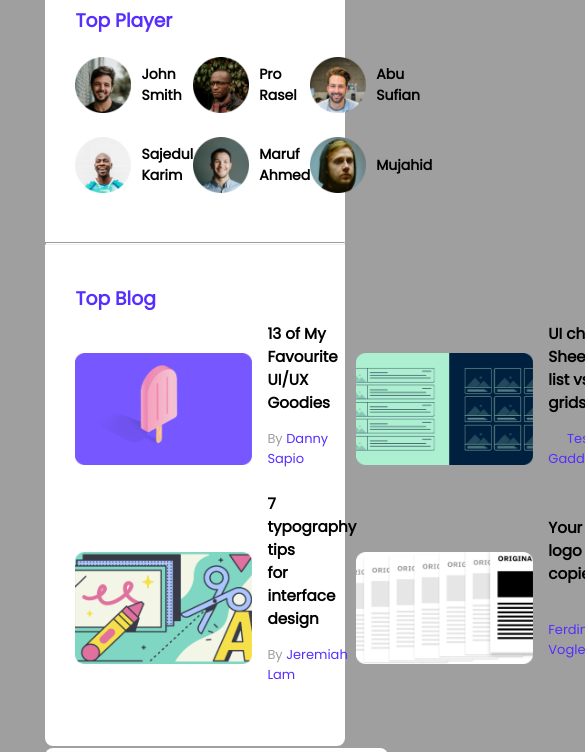
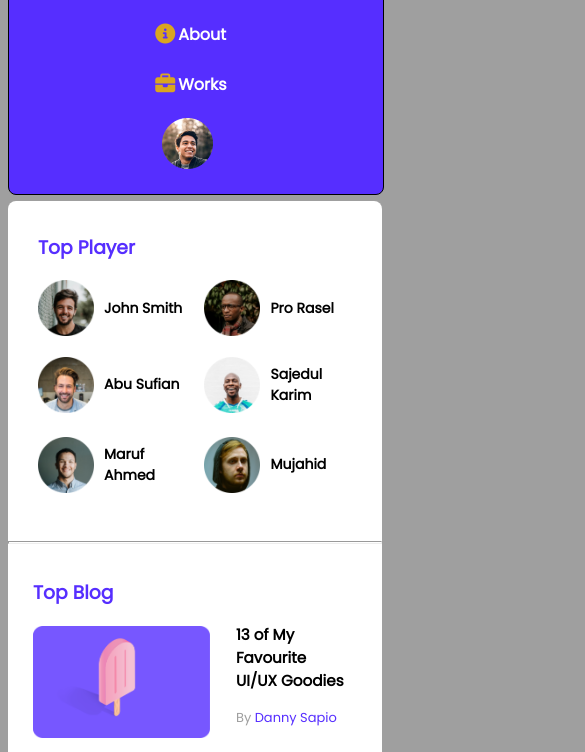
Before and after one commit to Pritom07/Responsive_Leader_board, a plain HTML site: page index.html in a window 390 px wide. Shown: the part 115-867 px from the top of the page, 585 px wide, since content can reach past the window. Drawn offline with Linux system fonts and the light colour scheme.

Commit message:
small-device-media-query

```diff
--- a/style.css
+++ b/style.css
@@ -53,12 +53,6 @@ nav {
     font-size: 20px;
 }
 
-.menu li img {
-    width: 51px;
-    height: 51px;
-    position: relative;
-    bottom: 5px;
-}
 
 .list {
     position: relative;
@@ -71,6 +65,13 @@ nav {
     position: relative;
     bottom: 26px;
     left: 23px;
+}
+
+.menu li img {
+    width: 51px;
+    height: 51px;
+    position: relative;
+    bottom: 5px;
 }
 
 
@@ -158,7 +159,7 @@ nav {
 }
 
 
-/* --------Lagtest Courses style --------*/
+/* --------Latest Courses style --------*/
 
 .course-section {
 
@@ -174,6 +175,7 @@ nav {
 .courses {
     display: grid;
     grid-template-columns: repeat(3, 1fr);
+    column-gap: 1.8%;
 }
 
 .course {
@@ -211,5 +213,87 @@ nav {
     color: #FF4A60;
     background-color: lightpink;
     padding: 2.5px;
+    margin-left: 8%;
+    margin-bottom: 8%;
     border-radius: 5px;
 }
+
+
+/* --------Media Quries --------*/
+
+@media only screen and (max-width:688px) {
+
+    nav {
+
+        flex-direction: column;
+        justify-content: center;
+        align-items: center;
+        height: 300px;
+        width: 100%;
+
+    }
+
+    .idea {
+        position: relative;
+        right: 13%;
+    }
+
+    .menu {
+        flex-direction: column;
+        position: relative;
+        right: 30%;
+    }
+
+    .menu li img {
+
+        position: relative;
+        left: 10%;
+    }
+
+
+    .container {
+        width: 100%;
+        left: 0px;
+        margin-top: 1.5%;
+    }
+
+    .players {
+        grid-template-columns: repeat(2, 1fr);
+        column-gap: 6%;
+    }
+
+    .top-blogs {
+        padding: 25px;
+    }
+
+
+    .blogs {
+        grid-template-columns: repeat(1, 1fr);
+        row-gap: 1.9%;
+    }
+
+    .description {
+        margin-left: 8%;
+    }
+
+    .course-section {
+        width: 83%;
+        left: 0px;
+        margin-top: 2.2%;
+    }
+
+    .courses {
+        grid-template-columns: repeat(1, 1fr);
+        row-gap: 1.4%;
+    }
+
+    .ratings {
+        justify-content: space-evenly;
+    }
+
+    .clock {
+        margin-left: 0.5%;
+        margin-bottom: 8%;
+    }
+
+}
```
Also changed, not shown: index.html (+1 -0 lines).
